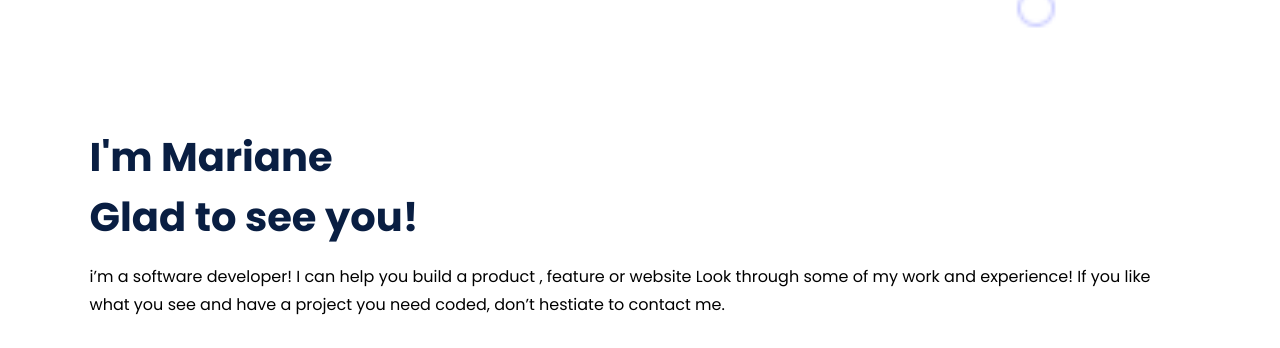
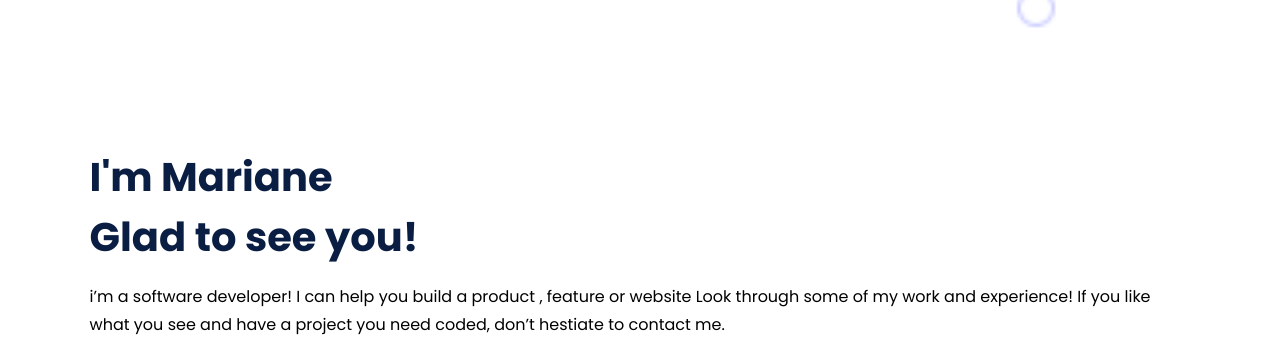
Before and after one commit to aeh1707/microverse-portfolio, a website: page index.html in a window 1280 px wide. Shown: the part 800-1148 px from the top of the page. Drawn offline with Linux system fonts and the light colour scheme.

Commit message:
Update layout

```diff
--- a/styles.css
+++ b/styles.css
@@ -43,6 +43,10 @@ h2 {
   line-height: 60px;
   color: #091e42;
   margin: 0;
+}
+
+h1 {
+    margin-top: 40px;
 }
 
 h1 + p {
```
